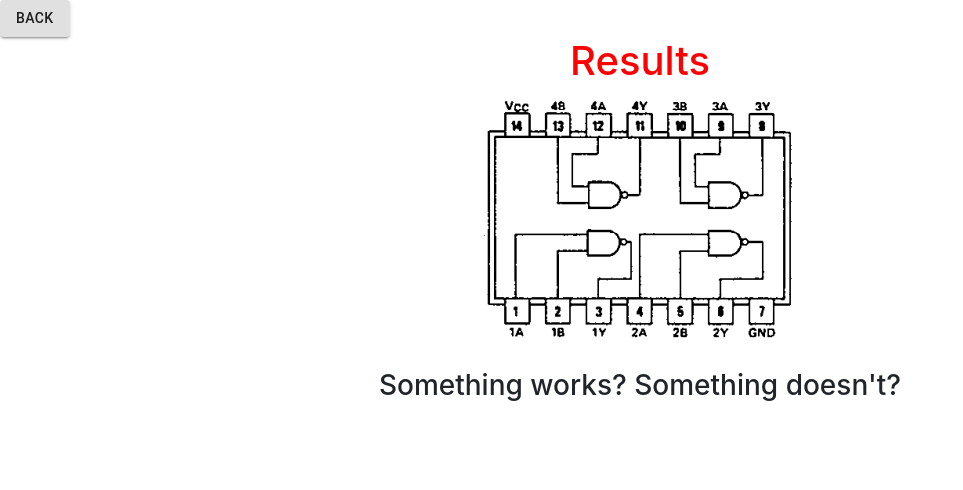
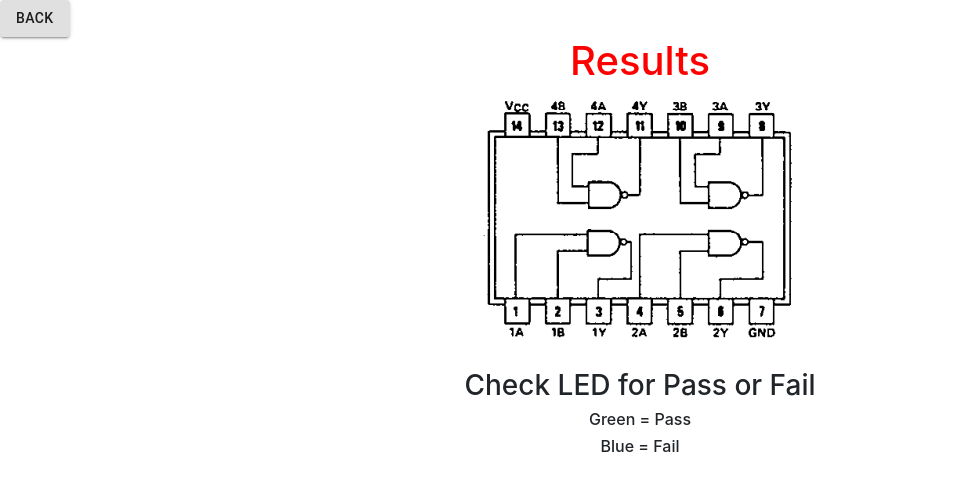
Before and after one commit to ashikada/ece445_group47, a React (Create React App) app in the folder my_app/: page / in a window 1280 px wide. Both pictures are taken after a click on the button "SUBMIT". Shown: the top 490 px of the page, without its empty margins (0-963 px from the left). Built offline with nearby package versions, Linux system fonts and the light colour scheme; no server answers.

Commit message:
LEDs working, UI doesn't bug

```diff
--- a/my_app/src/App.js
+++ b/my_app/src/App.js
@@ -12,12 +12,14 @@ class App extends Component {
     this.state = {
       ledOn: false,
       homePage: true,
-      chipIdx:0
+      chipIdx:0,
+      isLoaded:false
     };
 
     this.changePage = this.changePage.bind(this);
     this.chooseScreen = this.chooseScreen.bind(this);
     this.chooseChip = this.chooseChip.bind(this);
+    this.handleLoad = this.handleLoad.bind(this);
   }
 
   setChipState(state) {
@@ -34,6 +36,14 @@ class App extends Component {
     fetch('/chip', { method: 'PUT', body: this.state.chipIdx })
       .then(response => response.text())
       .then(state => this.setChipState(state));
+  }
+
+  handleBack() {
+    this.setState({ isLoaded: false });
+  }
+
+  handleLoad(){
+    this.setState({ isLoaded: true });
   }
 
   changePage() {
@@ -70,12 +80,14 @@ class App extends Component {
         <div>
           <Button
             variant="contained"
-            onClick={ this.changePage }
+            onClick={() => {this.handleBack(); this.changePage()} }
           >Back</Button>
 
           <Output
             chipIdx={this.state.chipIdx}
             chooseChip={this.chooseChip}
+            isLoaded={this.state.isLoaded}
+            handleLoad={this.handleLoad}
           />
         </div>
       )
--- a/my_app/src/components/Output.js
+++ b/my_app/src/components/Output.js
@@ -2,6 +2,30 @@ import { Component } from "react";
 import chipArr from './chips'
 
 class Output extends Component{
+  constructor(props) {
+    super(props);
+    this.state = {
+      resultState: null
+    };
+  }
+
+  setResultState(state) {
+    this.setState({ resultState: state });
+  }
+
+  componentDidMount() {
+    fetch('/result')
+      .then(response => response.text())
+      .then(state => this.setResultState(state));
+  }
+
+  // componentDidUpdate() {
+  //   return this.props.handleLoad;
+  // }
+
+  shouldComponentUpdate(nextProps, nextState) {
+    return false;
+  }
 
   render(){
     // const chips = ['7400', '7402', '7404', '7410', '7420', '7427', '7474', '7485', '7486', '74109N', '74151N', '74153N', '74157N', '74161N', '74163E', '74194A/E', '74195E'];
@@ -9,13 +33,18 @@ class Output extends Component{
     // 'Quad 2-Input Exlusive-OR', 'Dual JK Flip-Flops', '8 to 1 Multiplexer', 'Dual 4 to 1 Multiplexer', 'Quad 2 to 1 Multiplexer', '4-Bit Synchronous Up-Down Counter', '4-Bit Synchronous Binary Counter',
     // '4-Bit Bidirectional Universal Shift Register', '4-Bit Bidirectional Universal Shift Register'];
 
+
     return(
+      // this.props.isLoaded &&
       <div className="App">
         <h1 className="results-menu">Results</h1>
         <img src={chipArr[this.props.chipIdx]} alt=""/>
 
         <br/><br/>
-        <h3>Something works? Something doesn't?</h3>
+        {/* {this.state.resultState ? <h3>True</h3> : <h3>False</h3>} */}
+        <h3>Check LED for Pass or Fail</h3>
+        <h6>Green = Pass</h6>
+        <h6>Blue = Fail</h6>
       </div>
     );
   }
```
Also changed, not shown: 1 other file (tests, documents, lock files or other folders).
